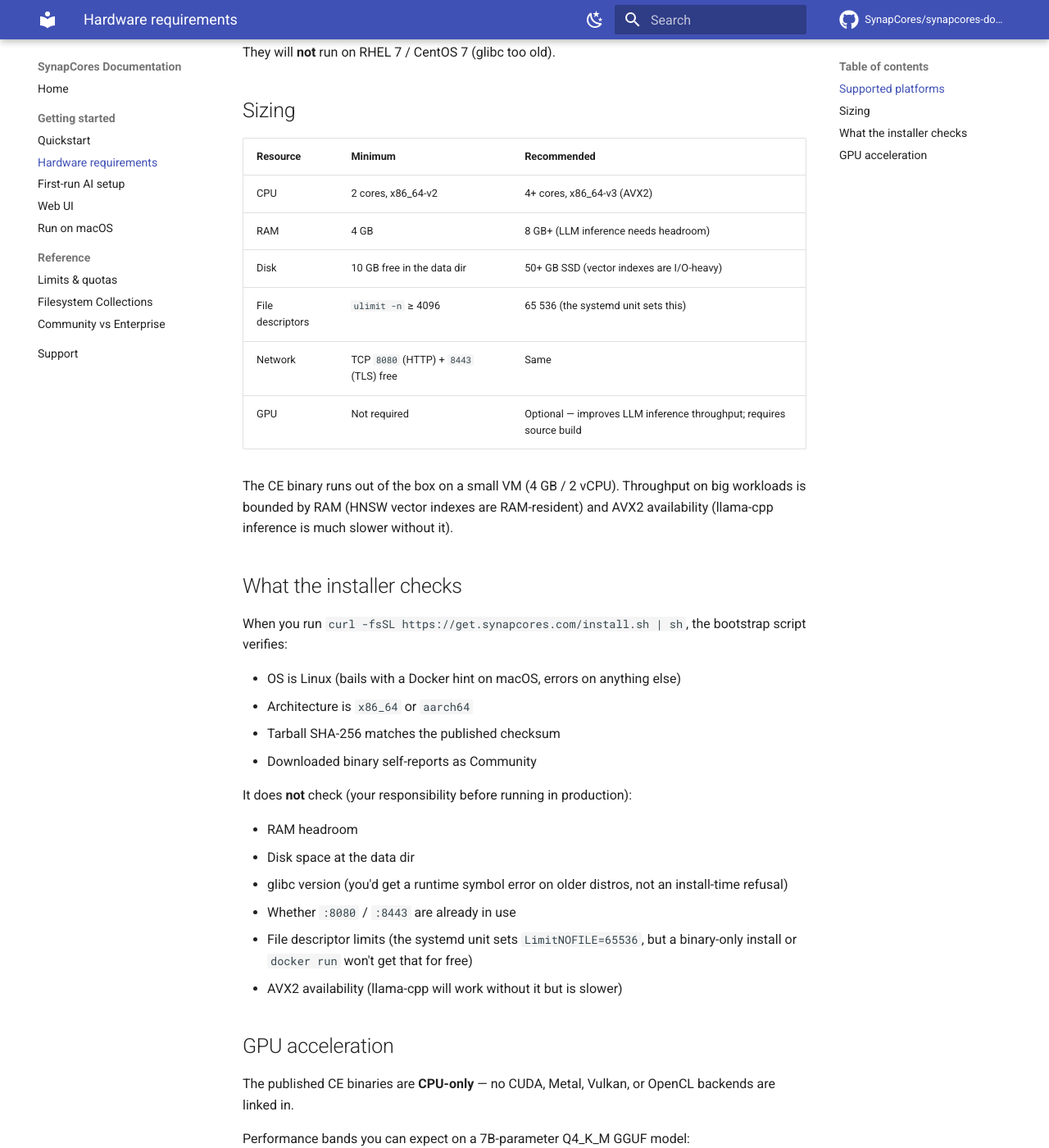
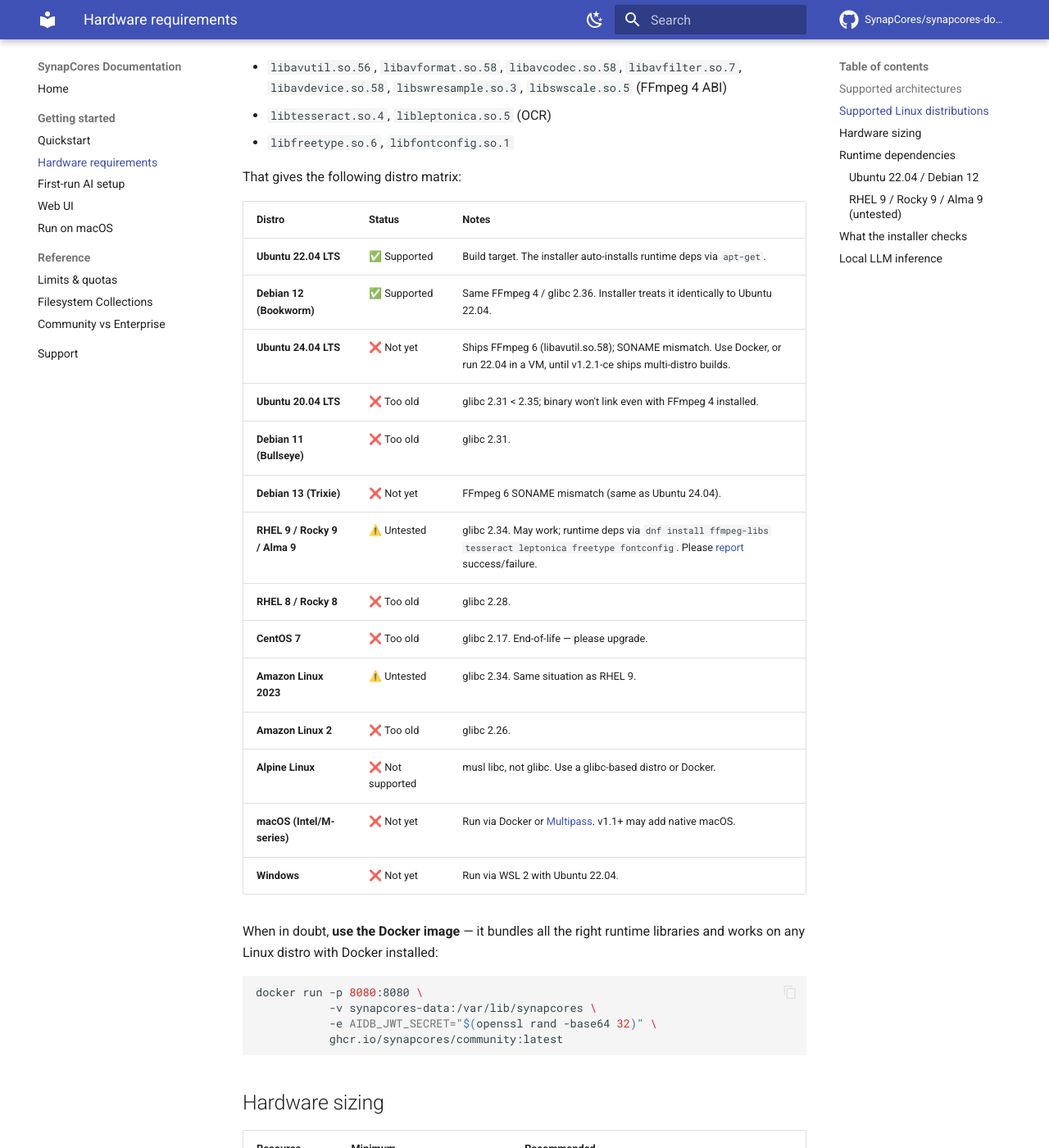
Before and after one commit to SynapCores/synapcores-docs, an MkDocs documentation site: the page built from docs/requirements.md, in a window 1280 px wide and 1400 px high, scrolled down 566 px. Shown: the whole window at 82% size. Built offline with MkDocs 1.6.1 and Material for MkDocs 9.7.7, drawn with Linux system fonts in a browser that asks for light colours; comment, search, counter and statistics services are not loaded; some of the changed text lies outside the part shown.

Commit message:
docs: full Linux distro support matrix + Quickstart warning
User report surfaced that the install instructions weren't disclosing
which distros actually work. Now made explicit:

requirements.md:
* New 'Supported Linux distributions' table covering Ubuntu (20.04
  through 25.04), Debian (10 through 14), RHEL/Rocky/Alma 8 & 9,
  CentOS 7, Amazon Linux 2 & 2023, Alpine, macOS, Windows — each
  with status (Supported / Untested / Too old / Not yet) and the
  reason
* Explicit runtime-dep package list per distro family for users who
  skip install-ce.sh
* SONAME requirements (libavutil.so.56, libtesseract.so.4 etc.) so
  packagers know what to look for

quickstart.md:
* Material 'warning' admonition at the top calling out that
  bare-metal supports Ubuntu 22.04 / Debian 12 only, with the Docker
  fallback inline

````diff
--- a/docs/requirements.md
+++ b/docs/requirements.md
@@ -1,26 +1,56 @@
 # Hardware requirements
 
-## Supported platforms
+## Supported architectures
 
-CE binaries are built for Linux on every release. macOS and Windows are
-out of scope for the v1.0 native release; both can run CE via the
-[Docker image](quickstart.md#docker).
+CE binaries are built for Linux on every release. We don't ship native
+macOS or Windows binaries; both run CE via the [Docker image](quickstart.md#docker)
+or [Multipass](macos.md) (macOS) instead.
 
-| Platform | Triple | Tarball |
+| Architecture | Triple | Tarball |
 | --- | --- | --- |
 | Linux x86\_64 | `x86_64-unknown-linux-gnu` | `synapcores-ce-VER-linux-x86_64.tar.gz` |
 | Linux aarch64 | `aarch64-unknown-linux-gnu` | `synapcores-ce-VER-linux-aarch64.tar.gz` |
 
-The Linux binaries are built against **glibc 2.35** (Ubuntu 22.04), so
-they run on:
+## Supported Linux distributions
 
-- Ubuntu 22.04+
-- Debian 12+
-- RHEL 9 / Rocky 9 / Alma 9
+The CE binary is **dynamically linked** against system FFmpeg 4.x,
+Tesseract 4, Leptonica, FreeType, and Fontconfig, and built against
+**glibc 2.35** on Ubuntu 22.04. Its runtime SONAMEs are:
 
-They will **not** run on RHEL 7 / CentOS 7 (glibc too old).
+- `libavutil.so.56`, `libavformat.so.58`, `libavcodec.so.58`, `libavfilter.so.7`, `libavdevice.so.58`, `libswresample.so.3`, `libswscale.so.5` (FFmpeg 4 ABI)
+- `libtesseract.so.4`, `libleptonica.so.5` (OCR)
+- `libfreetype.so.6`, `libfontconfig.so.1`
 
-## Sizing
+That gives the following distro matrix:
+
+| Distro | Status | Notes |
+| --- | --- | --- |
+| **Ubuntu 22.04 LTS** | ✅ Supported | Build target. The installer auto-installs runtime deps via `apt-get`. |
+| **Debian 12 (Bookworm)** | ✅ Supported | Same FFmpeg 4 / glibc 2.36. Installer treats it identically to Ubuntu 22.04. |
+| **Ubuntu 24.04 LTS** | ❌ Not yet | Ships FFmpeg 6 (libavutil.so.58); SONAME mismatch. Use Docker, or run 22.04 in a VM, until v1.2.1-ce ships multi-distro builds. |
+| **Ubuntu 20.04 LTS** | ❌ Too old | glibc 2.31 < 2.35; binary won't link even with FFmpeg 4 installed. |
+| **Debian 11 (Bullseye)** | ❌ Too old | glibc 2.31. |
+| **Debian 13 (Trixie)** | ❌ Not yet | FFmpeg 6 SONAME mismatch (same as Ubuntu 24.04). |
+| **RHEL 9 / Rocky 9 / Alma 9** | ⚠️ Untested | glibc 2.34. May work; runtime deps via `dnf install ffmpeg-libs tesseract leptonica freetype fontconfig`. Please [report](support.md) success/failure. |
+| **RHEL 8 / Rocky 8** | ❌ Too old | glibc 2.28. |
+| **CentOS 7** | ❌ Too old | glibc 2.17. End-of-life — please upgrade. |
+| **Amazon Linux 2023** | ⚠️ Untested | glibc 2.34. Same situation as RHEL 9. |
+| **Amazon Linux 2** | ❌ Too old | glibc 2.26. |
+| **Alpine Linux** | ❌ Not supported | musl libc, not glibc. Use a glibc-based distro or Docker. |
+| **macOS (Intel/M-series)** | ❌ Not yet | Run via Docker or [Multipass](macos.md). v1.1+ may add native macOS. |
+| **Windows** | ❌ Not yet | Run via WSL 2 with Ubuntu 22.04. |
+
+When in doubt, **use the Docker image** — it bundles all the right
+runtime libraries and works on any Linux distro with Docker installed:
+
+```bash
+docker run -p 8080:8080 \
+           -v synapcores-data:/var/lib/synapcores \
+           -e AIDB_JWT_SECRET="$(openssl rand -base64 32)" \
+           ghcr.io/synapcores/community:latest
+```
+
+## Hardware sizing
 
 | Resource | Minimum | Recommended |
 | --- | --- | --- |
@@ -36,31 +66,80 @@ Throughput on big workloads is bounded by RAM (HNSW vector indexes are
 RAM-resident) and AVX2 availability (llama-cpp inference is much slower
 without it).
 
+## Runtime dependencies
+
+The bare-metal install path runs `install-ce.sh` from the release
+tarball. That script calls the bootstrap pre-flight check and then
+auto-installs the runtime deps appropriate for your distro.
+
+If you skip `install-ce.sh` (e.g., `SYNAPCORES_BINARY_ONLY=1` or your
+own provisioning system), install these packages manually:
+
+### Ubuntu 22.04 / Debian 12
+
+```bash
+sudo apt-get update
+sudo apt-get install -y \
+    libavutil56 libavformat58 libavcodec58 libavfilter7 libavdevice58 \
+    libswresample3 libswscale5 \
+    libtesseract4 libleptonica5 \
+    libfreetype6 libfontconfig1 \
+    ca-certificates curl
+```
+
+### RHEL 9 / Rocky 9 / Alma 9 (untested)
+
+```bash
+sudo dnf install -y epel-release   # FFmpeg lives in the RPM Fusion or EPEL repos
+sudo dnf install -y \
+    ffmpeg-libs tesseract leptonica \
+    freetype fontconfig \
+    ca-certificates curl
+```
+
+If this works for you, please [open an issue](support.md) to confirm
+the package list — RHEL-family distros are currently untested and we'd
+like to formalize support.
+
 ## What the installer checks
 
-When you run `curl -fsSL https://get.synapcores.com/install.sh | sh`,
-the bootstrap script verifies:
+When you run `curl -fsSL https://get.synapcores.com | sh`, the bootstrap
+verifies before downloading anything:
 
-- OS is Linux (bails with a Docker hint on macOS, errors on anything else)
-- Architecture is `x86_64` or `aarch64`
-- Tarball SHA-256 matches the published checksum
-- Downloaded binary self-reports as Community
+- **OS** is Linux (errors with a Docker hint on macOS, errors on anything else)
+- **Architecture** is `x86_64` or `aarch64`
+- **Distro** is in the supported list above (warns and exits early if not)
+- **glibc** ≥ 2.35
 
-It does **not** check (your responsibility before running in production):
+After download, the install-ce.sh system installer additionally:
+
+- Verifies the tarball's SHA-256 against the published checksum
+- Verifies the binary self-reports as Community
+- Installs runtime dependencies via apt-get (Ubuntu 22.04 / Debian 12 path)
+- Creates the `synapcores` system user
+- Lays out `/opt/synapcores/{synapcores,aidb_data}` and `/etc/synapcores/`
+- Drops a hardened systemd unit (`NoNewPrivileges`, `ProtectSystem=strict`,
+  `LimitNOFILE=65536`)
+
+What the installer does **not** check (your responsibility):
 
 - RAM headroom
 - Disk space at the data dir
-- glibc version (you'd get a runtime symbol error on older distros, not an install-time refusal)
 - Whether `:8080` / `:8443` are already in use
-- File descriptor limits (the systemd unit sets `LimitNOFILE=65536`, but a binary-only install or `docker run` won't get that for free)
 - AVX2 availability (llama-cpp will work without it but is slower)
 
-## GPU acceleration
+## Local LLM inference
 
-The published CE binaries are **CPU-only** — no CUDA, Metal, Vulkan, or
-OpenCL backends are linked in.
+CE ships with **built-in local LLM inference** via the embedded
+[`llama-cpp`](https://github.com/ggerganov/llama.cpp) Rust binding. The
+`llm-inference` Cargo feature is on by default — there is nothing extra
+to install for AI chat, NL2SQL, or embedding generation to work. CE uses
+quantized GGUF models loaded in-process.
 
-Performance bands you can expect on a 7B-parameter Q4\_K\_M GGUF model:
+**No GPU required.** The published CE binaries are CPU-only — no CUDA,
+Metal, Vulkan, or OpenCL backends are linked in.
+
+Performance bands you can expect on a 7B-parameter Q4\_K\_M model:
 
 | Hardware | Tokens/sec |
 | --- | --- |
````
Also changed, not shown: docs/quickstart.md (+18 -0 lines).
